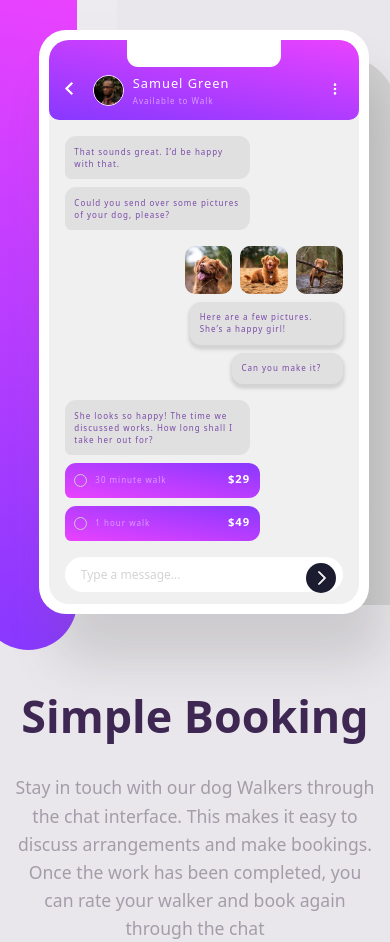
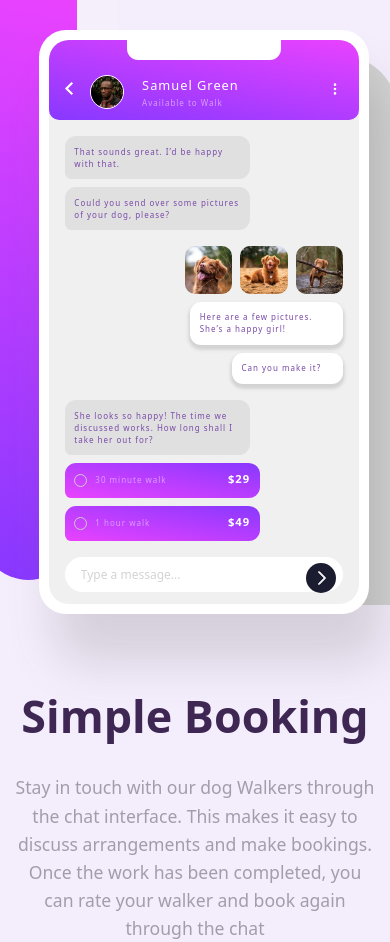
Before and after one commit to GAD0007/Chat-illustrator, a website: page Index.html in a window 390 px wide. Drawn offline with Linux system fonts and the light colour scheme.

Commit message:
Fixed backgroung of chat-message-in and user name profile padding

```diff
--- a/style.css
+++ b/style.css
@@ -1,6 +1,6 @@
 .bg-gradient::before{
     content: "";
-    height: 650px;
+    height: 580px;
     width: 25vw;
     background-image: linear-gradient(10deg,hsl(264, 100%, 61%), hsl(293, 100%, 63%));
     border-bottom-left-radius:20rem;
@@ -45,14 +45,26 @@
     box-shadow: 10px 20px 50px -2px rgba(0, 0, 0, 0.5);
     margin-left: 13vw;
     padding: 10px;
-    opacity: 0;
+     opacity: 0;
     transform: translateY(100%);
     animation-name: fadeIn;
     animation-duration: 3s;
     animation-delay: 1s;
     animation-fill-mode: forwards;
     transition: transform 3s ease;
+    transform: translateY(-50%);
+
 }
+/*animation for chat-box fadeIn
+ opacity: 0;
+    transform: translateY(100%);
+    animation-name: fadeIn;
+    animation-duration: 3s;
+    animation-delay: 1s;
+    animation-fill-mode: forwards;
+    transition: transform 3s ease;
+    transform: translateY(-50%);
+*/
 @keyframes fadeIn {
     from {
       opacity: 0;
@@ -64,9 +76,7 @@
     }
   }
 
-  .chatbox {
-    transform: translateY(-50%);
-  }
+
 .chat-bg{
     width: 100%;
     height: 100%;
@@ -87,6 +97,15 @@
     animation-fill-mode: forwards;
     transition: transform 1s ease;
 }
+/*animation for text-box fadeOn
+ opacity: 0;
+    transform: translateX(100%);
+    animation-name: fadeOn;
+    animation-duration: 3.5s;
+    animation-delay: 1s;
+    animation-fill-mode: forwards;
+    transition: transform 1s ease;
+*/
 
   @keyframes fadeOn {
     from {
@@ -225,7 +244,7 @@
 body{
    margin: 0px;
    overflow-x: hidden;
-   background-color:#e9e7eb!important;
+   background-color:#f4edfc!important;
 }
 .simple-booking{
     font-size: 2rem;
@@ -248,7 +267,7 @@ svg.left-arrow{
   fill: white;
 }
 .user-img{
-    width: 10%;
+    width: 11%;
     height: 10%;
     position: relative;
     left: 12%;
@@ -403,7 +422,7 @@ svg.left-arrow{
         border-bottom-left-radius:10px;
         border-bottom-right-radius:10px;
         width: 100%;
-        height: 12%;
+        height: 13%;
         position: relative;
 
     }
@@ -416,12 +435,19 @@ svg.left-arrow{
         left: 25%;
         border-bottom-left-radius:0.7rem;
         border-bottom-right-radius:0.7rem;
-        bottom: 50px;
+        bottom: 53px;
     }
     .user-profile{
         display: flex;
-        padding-top: 35px;
+        padding-top: 30px;
         width: 100%;
+    }
+    .name{
+        line-height: 1px;
+        letter-spacing: 1px;
+        position: absolute;
+        left: 27%;
+        top: 65%;
     }
     .chat-message{
         background-color:#e0e0e0;
@@ -437,7 +463,7 @@ svg.left-arrow{
         letter-spacing: 1px;
     }
     .chat-message-in{
-        background-color:#e0e0e0;
+        background-color:#ffffff;
         min-width: 55%;
         height:auto;
         border-radius: 0.7rem;
@@ -448,7 +474,7 @@ svg.left-arrow{
         letter-spacing: 1px;
     }
     .chat-message-in-2{
-        background-color:#e0e0e0;
+        background-color:#ffffff;
         min-width: 40%;
         height:auto;
         border-radius: 0.7rem;
@@ -522,8 +548,13 @@ svg.left-arrow{
         opacity: 1;
         transform: none;
         animation-name: none;
-
-
+    }
+    .name{
+        line-height: 1px;
+        letter-spacing: 1px;
+        position: absolute;
+        left: 27%;
+        top: 60%;
     }
     .texted{
         width: 100%;
@@ -558,18 +589,30 @@ svg.left-arrow{
         content: "";
         position: absolute;
         width: 50%;
-        height: 30px;
+        height: 20px;
         background-color: white;
         left: 25%;
         border-bottom-left-radius:0.7rem;
         border-bottom-right-radius:0.7rem;
-        bottom: 53px;
+        bottom: 60px;
     }
     .user-img{
-        width: 10%;
+        width: 11%;
         height: 10%;
         position: relative;
-        left: 14%;
+        left: 13%;
+    }
+    .name{
+        line-height: 1px;
+        letter-spacing: 1px;
+        position: absolute;
+        left: 30%;
+        top: 65%;
+    }
+    .user-profile{
+        display: flex;
+        padding-top: 35px;
+        width: 100%;
     }
     .chat-message{
         background-color:#e0e0e0;
@@ -585,7 +628,7 @@ svg.left-arrow{
         letter-spacing: 1px;
     }
     .chat-message-in{
-        background-color:#e0e0e0;
+        background-color:#ffffff;
         width: 55%;
         height:auto;
         border-radius: 0.7rem;
@@ -596,7 +639,7 @@ svg.left-arrow{
         letter-spacing: 1px;
     }
     .chat-message-in-2{
-        background-color:#e0e0e0;
+        background-color:#ffffff;
         width: 40%;
         height:auto;
         border-radius: 0.7rem;
```
